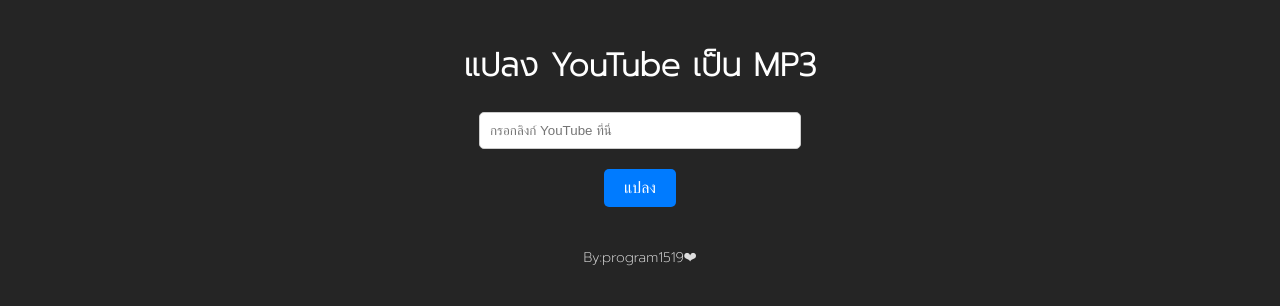
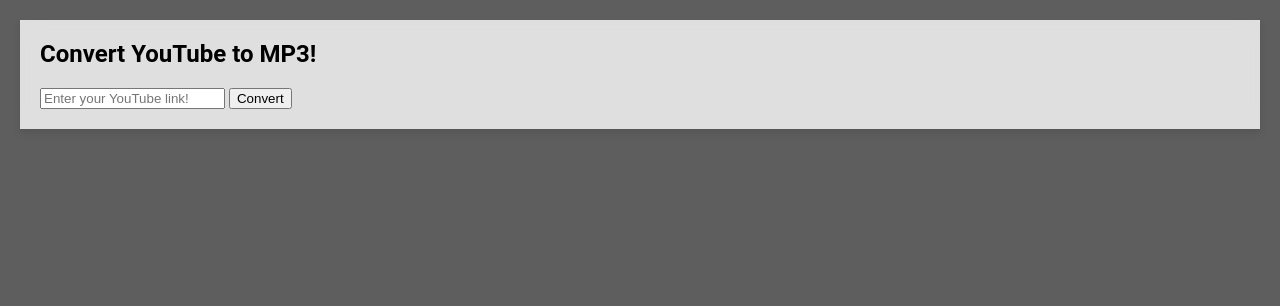
Before and after one commit to program1519/mp3-youtube-, a website: page public/index.html in a window 1280 px wide. Drawn offline with Linux system fonts and the light colour scheme.

Commit message:
Add files via upload

```diff
--- a/public/index.html
+++ b/public/index.html
@@ -1,70 +1,80 @@
 <!DOCTYPE html>
-<html lang="th">
+<html lang="en">
 <head>
+    <meta charset="UTF-8">
     <meta name="viewport" content="width=device-width, initial-scale=1.0">
-    <link rel="shortcut icon" type="image/x-icon" href="https://program1519.xyz/index.png" />
-    <meta charset="UTF-8">
-    <title>YouTube to MP3  - program1519</title>
-    <link href="https://fonts.googleapis.com/css2?family=Prompt:wght@200&display=swap" rel="stylesheet">
+    <title>YouTube to MP3 Converter</title>
     <style>
          body {
-            font-family: 'Prompt', sans-serif;
-            background-color: #252525;
-            color: #f0f0f0;
-            margin: 0;
+    background-color: #5e5e5e;
+    background-size: cover;
+    background-position: center;
+    background-repeat: no-repeat;
+    font-family: "Roboto", sans-serif;
+    margin: 20px;
+}
+
+.container {
+  max-width: 1200px;
+  margin: 0 auto;
   padding: 20px;
+  background-color: rgba(255, 255, 255, 0.8);
+  box-shadow: 0 4px 8px rgba(0, 0, 0, 0.1);
+  backdrop-filter: blur(10px);
+  transition: transform 0.5s ease;
 }
-        h1 {
-            text-align: center;
-            color: #ffffff;
+.rotated {
+  transform: rotateX(29deg) rotateY(27deg) rotateZ(342deg);
 }
-        .button-48 {
-            appearance: none;
-            background-color: #007BFF;
-            border: none;
-            border-radius: 5px;
-            color: #FFFFFF;
-            cursor: pointer;
-            display: inline-block;
+
+.section {
+    margin-bottom: 20px;
+}
+.section img {
+    width: 50px;
+    height: 50px;
+    float: left;
+    margin-right: 15px;
+}
+.section h2 {
+    font-size: 24px;
+    margin: 0 0 10px 0;
+}
+.section p {
     font-size: 16px;
-            font-weight: 500;
-            padding: 10px 20px;
-            text-align: center;
-            text-decoration: none;
-            transition: background-color 0.3s;
-            margin: 20px auto;
-            display: block;
+    line-height: 1.5;
+    margin: 5px 0;
 }
-        .button-48:hover {
-            background-color: #0056b3;
+.columns {
+    display: flex;
+    justify-content: space-between;
 }
-        .input-container {
-            text-align: center;
-            margin: 20px 0;
-        }
-        input[type="text"] {
+.columns .column {
+    width: 30%;
+    background-color: #5e5e5e;
     padding: 10px;
-            width: 300px;
-            border-radius: 5px;
-            border: 1px solid #ccc;
-        }
-        #result {
-            text-align: center;
-            margin-top: 20px;
-        }
-        footer {
-            text-align: center;
-            margin-top: 40px;
-            font-size: 14px;
-            color: #dddddd;
+
 }
     </style>
+</head>
+<body>
+    <div class="container">
+        <div class="section">
+            <h2>Convert YouTube to MP3!</h2>
+        </div>
+        <div class="input-container">
+            <input type="text" id="youtubeLink" placeholder="Enter your YouTube link!" />
+            <button onclick="convertToMP3()">Convert</button>
+        </div>
+        <div id="result"></div>
+    </div>
+
     <script>
         async function convertToMP3() {
             const link = document.getElementById('youtubeLink').value;
 
             if (!link) {
-                document.getElementById('result').innerHTML = 'กรุณากรอกลิงก์ YouTube!!!!!!(╯°□°）╯︵ ┻━┻';
+                document.getElementById('result').innerHTML = 'Please enter a YouTube link! (╯°□°）╯︵ ┻━┻';
                 return;
             }
 
@@ -79,32 +89,17 @@
 
                 if (data.data && data.data.link) {
                     document.getElementById('result').innerHTML = `
-                        <p>ชื่อเพลง: ${data.data.title}</p>
-                        <p>ขนาดไฟล์: ${data.data.filesize} ไบต์</p>
-                        <p>ลิงก์ดาวน์โหลด╰(*°▽°*)╯: <a href="${data.data.link}" target="_blank">ดาวน์โหลด MP3</a></p>
+                        <p>Title: ${data.data.title}</p>
+                        <p>File size: ${data.data.filesize} MB</p>
+                        <p>Conversion Complete! ╰(*°▽°*)╯: <a href="${data.data.link}" target="_blank">Download MP3</a></p>
                     `;
                 } else {
-                    document.getElementById('result').innerHTML = data.error || 'เกิดข้อผิดพลาด';
+                    document.getElementById('result').innerHTML = data.error || 'An error occurred.';
                 }
             } catch (error) {
-                document.getElementById('result').innerHTML = `ข้อผิดพลาด: ${error.message}`;
+                document.getElementById('result').innerHTML = `Error: ${error.message}`;
             }
         }
     </script>
-</head>
-<body>
-    <h1>แปลง YouTube เป็น MP3</h1>
-
-    <div class="input-container">
-        <input type="text" id="youtubeLink" placeholder="กรอกลิงก์ YouTube ที่นี่" />
-        <button class="button-48" onclick="convertToMP3()">แปลง</button>
-    </div>
-
-    <div id="result"></div>
- <footer>
-
-        <p>By:program1519❤</p>
-    </footer>
-
 </body>
 </html>
```
Lines whose indentation alone changed are shown as unchanged.
